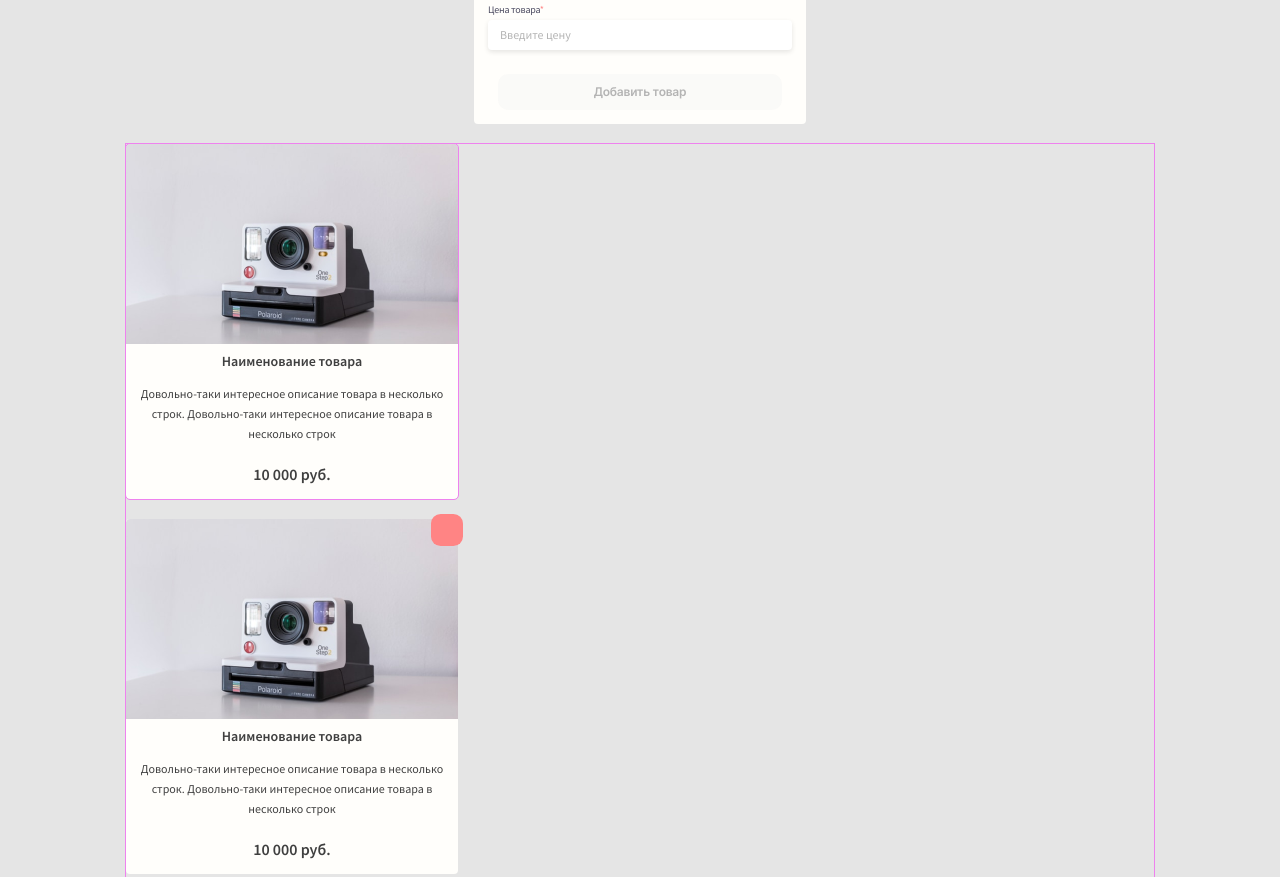
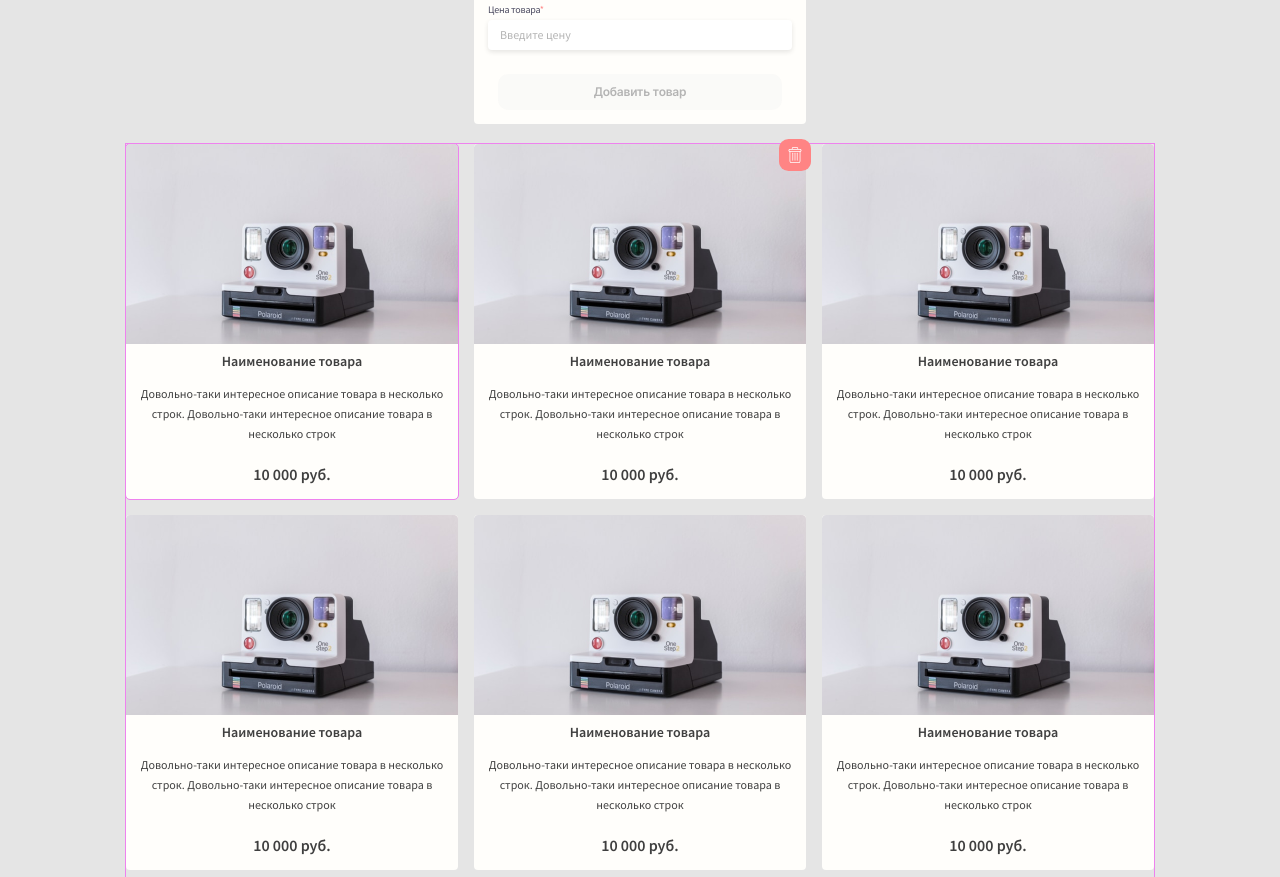
Before and after one commit to Nox94/Idaproject_test, a plain HTML site: page index.html in a window 1280 px wide. Shown: the part 344-1221 px from the top of the page. Drawn offline with Linux system fonts and the light colour scheme.

Commit message:
делает grid-сетку для карточек на все разрешения

```diff
--- a/styles/index.scss
+++ b/styles/index.scss
@@ -178,12 +178,15 @@ form {
 section.cards {
   width: 100%;
   max-width: 1028px;
+  display: grid;
+  grid-gap: 16px;
+  justify-items: center;
+  grid-template-columns: repeat(auto-fill, minmax(320px, 1fr));
   div.card {
     @extend %for-flexbox;
     background-color: $form-background-color;
     width: 100%;
     max-width: 332px;
-    margin: 0 0 20px 0;
     padding: 0 0 10px 0;
     box-sizing: border-box;
     text-align: center;
```
Also changed, not shown: images/trashbin.svg (added), styles/index.css, 1 other file.
